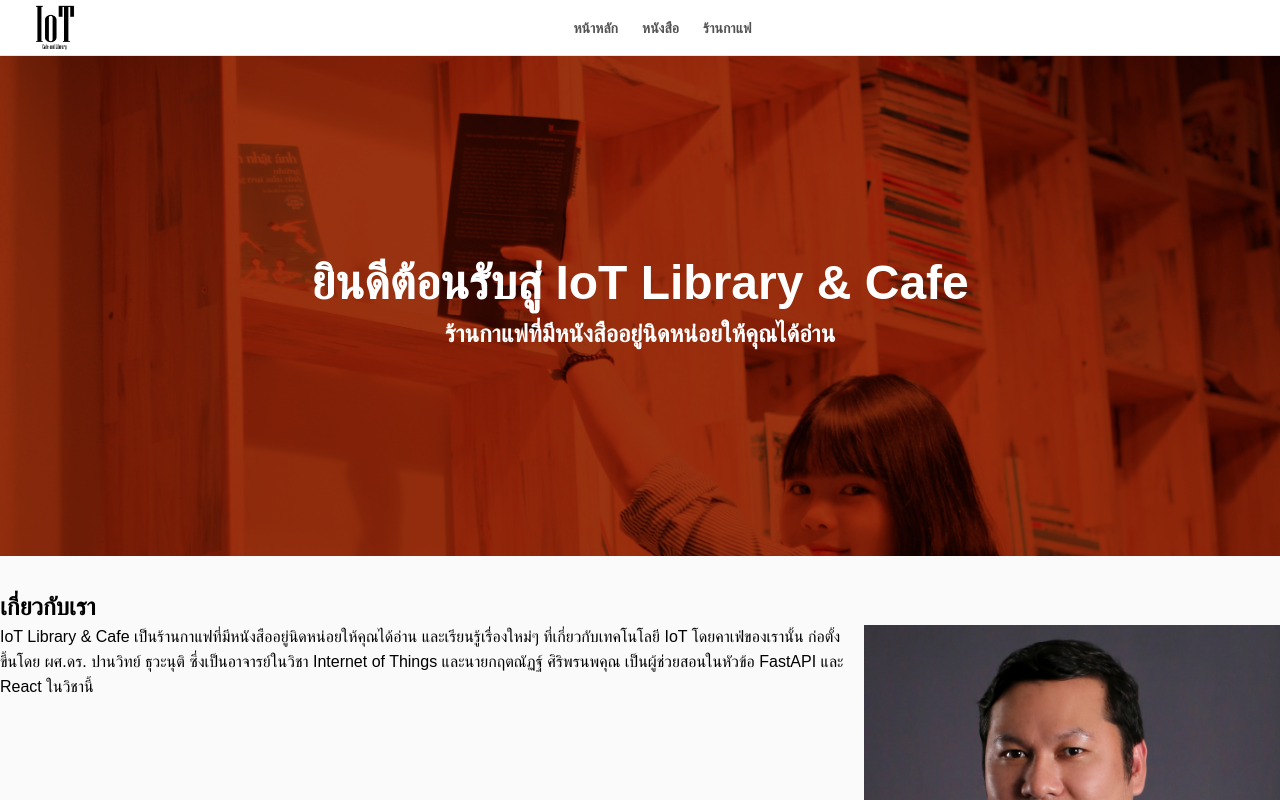
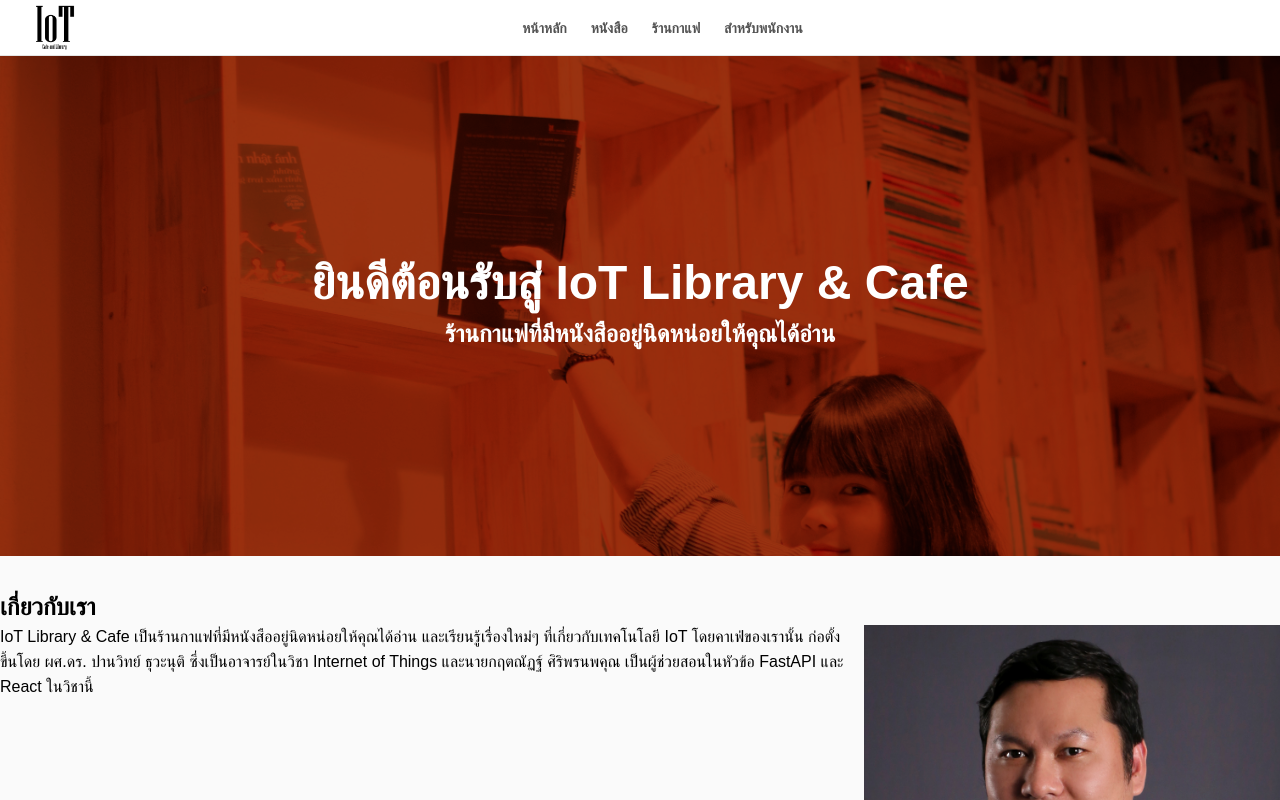
Before and after one commit to Narsisus/project-vercel, a React (Vite) app in the folder frontend_vercel_project/: page / in a window 1280 px wide. Shown: the top 800 px of the page. Built offline with nearby package versions, Linux system fonts and the light colour scheme; no server answers.

Commit message:
Update layout.tsx

```diff
--- a/frontend_vercel_project/src/components/layout.tsx
+++ b/frontend_vercel_project/src/components/layout.tsx
@@ -37,6 +37,13 @@ export default function Layout({ children }: LayoutProps) {
               >
                 ร้านกาแฟ
               </Link>
+
+              <Link
+                to={"/employees"}
+                className="flex items-center h-14 px-1 no-underline text-neutral-600 font-semibold text-sm"
+              >
+                สำหรับพนักงาน
+              </Link>
             </Group>
 
             <div></div>
```
